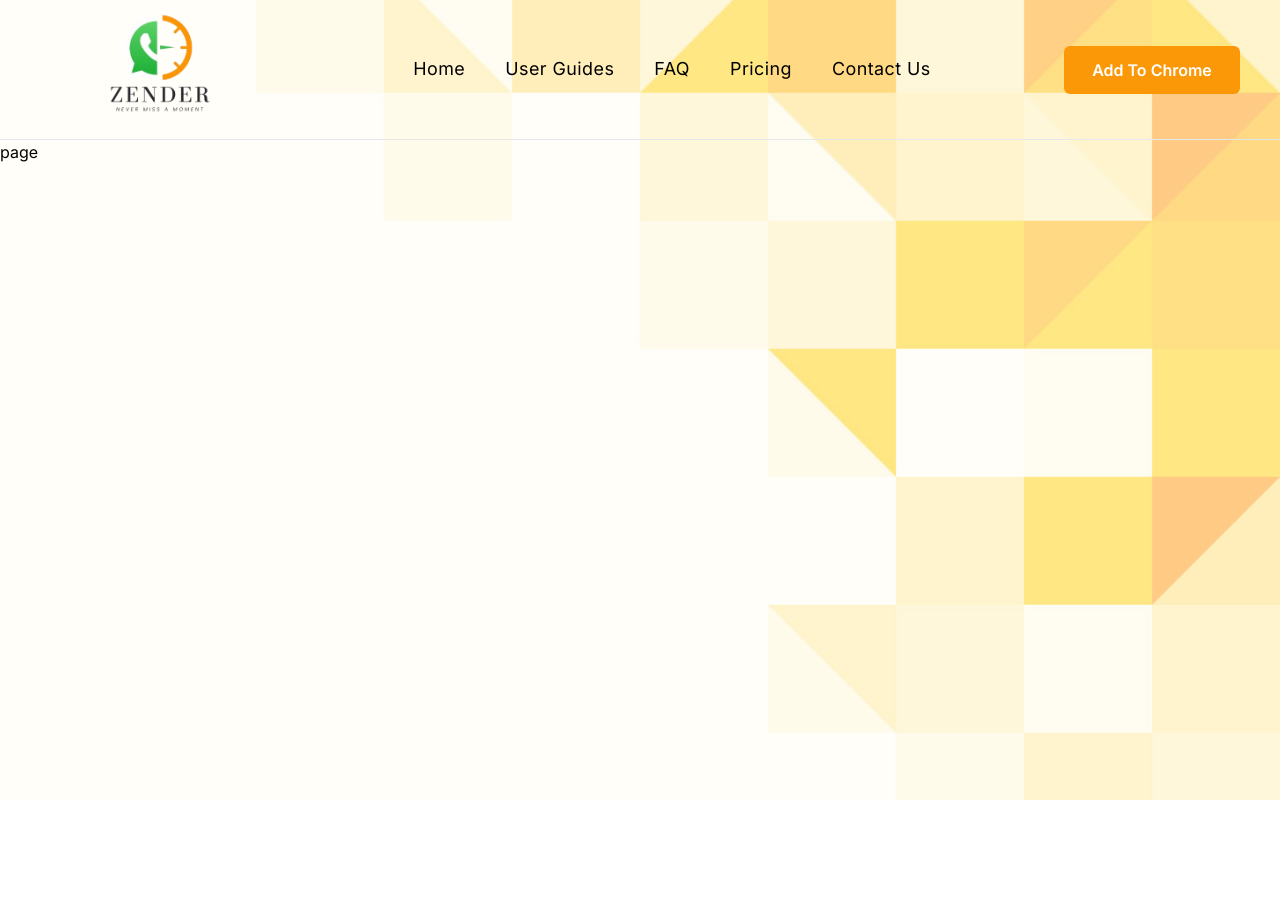
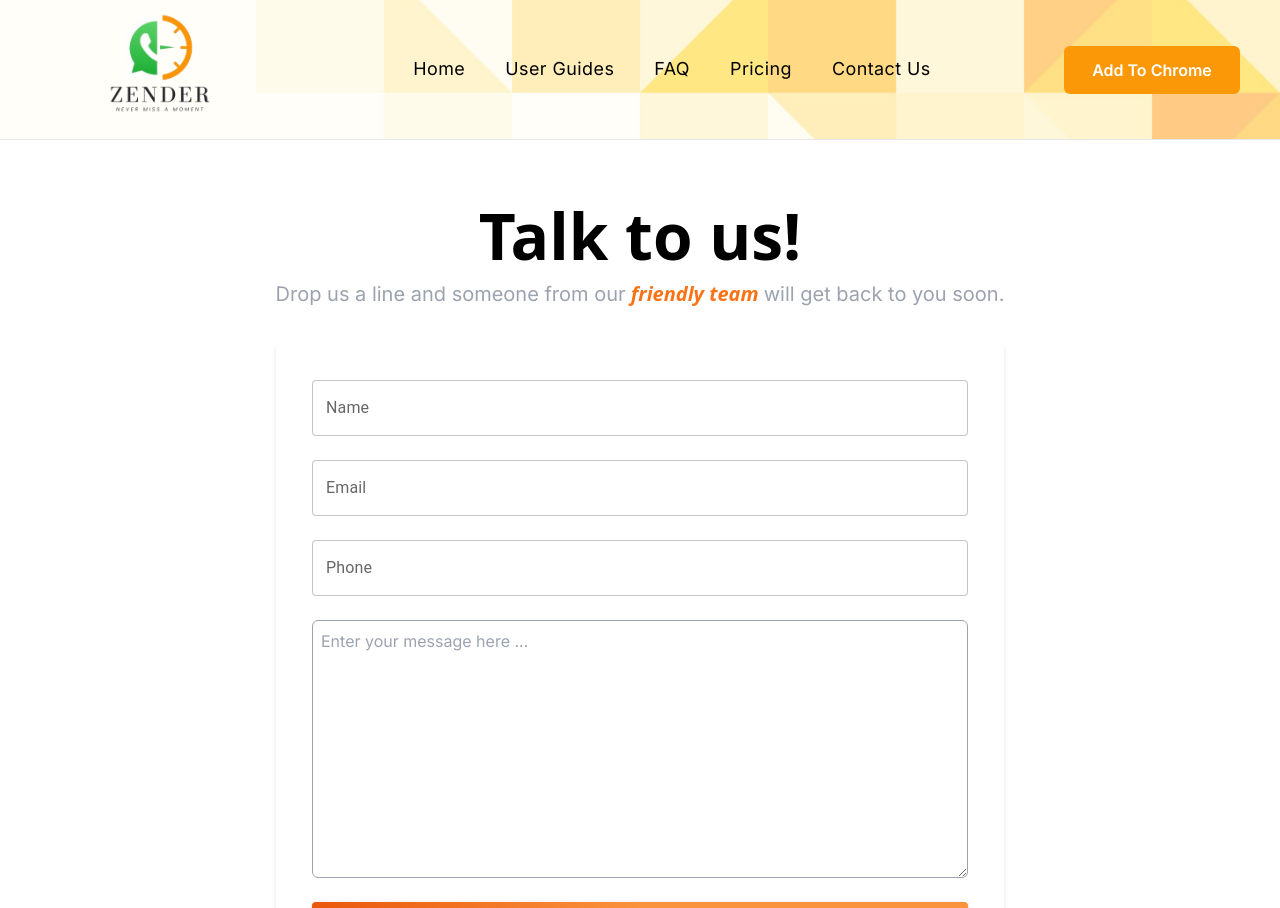
Before and after one commit to Nouman-Ali953/messages_extension, a Next.js app: page /contact in a window 1280 px wide. Shown: the top 908 px of the page. Before the commit the page ends 800 px from the top, so only its background shows below. Built offline with nearby package versions, Linux system fonts and the light colour scheme.

Commit message:
contact form design

```diff
--- a/package.json
+++ b/package.json
@@ -11,6 +11,7 @@
   "dependencies": {
     "@emotion/react": "^11.13.3",
     "@emotion/styled": "^11.13.0",
+    "@mui/base": "^5.0.0-beta.40",
     "@mui/icons-material": "^6.0.0",
     "@mui/material": "^6.0.0",
     "next": "14.2.7",
--- a/src/app/contact/page.jsx
+++ b/src/app/contact/page.jsx
@@ -1,9 +1,65 @@
-import React from 'react'
+"use client";
+import { TextareaAutosize } from "@mui/base";
+import { Button, TextField } from "@mui/material";
+import React from "react";
 
 const page = () => {
   return (
-    <div>page</div>
-  )
-}
+    <div class="w-full min-h-[100vh] bg-white flex justify-center items-center">
+      <div>
+        <div className="mt-12">
+          <h2 className="text-center text-[4rem] p-3 pt-0 font-extrabold font-sans">
+            Talk to us!
+          </h2>
+          <p className="-mt-4 text-xl font-[400] text-gray-400 text-center">
+            Drop us a line and someone from our
+            <span className=" italic  font-sans text-orange-500 font-extrabold transition-colors ease-in-out cursor-pointer">
+              {" "}
+              friendly team{" "}
+            </span>
+            will get back to you soon.
+          </p>
+        </div>
 
-export default page
+        {/* form section */}
+        <div className="mt-8 w-[100%] mb-7 pt-10 pb-10 rounded-md shadow-md">
+          <form className="flex flex-col gap-6 justify-center items-center w-full">
+            <TextField
+              id="outlined-basic"
+              label="Name"
+              variant="outlined"
+              className="w-[90%]"
+            />
+            <TextField
+              id="outlined-basic"
+              label="Email"
+              variant="outlined"
+              className="w-[90%]"
+            />
+            <TextField
+              id="outlined-basic"
+              label="Phone"
+              variant="outlined"
+              className="w-[90%]"
+            />
+            <TextareaAutosize
+              aria-label="minimum height"
+              minRows={10}
+              className="w-[90%] p-2 border border-gray-400 rounded-md outline-none "
+              placeholder="Enter your message here ..."
+            />
+            <Button
+  variant="contained"
+  className="text-white w-[90%] h-14 hover:w-[96%] transition-all duration-200 bg-gradient-to-r from-orange-600 via-orange-400 to-orange-400 font-sans text-xl"
+>
+  Send Message
+</Button>
+
+          </form>
+        </div>
+      </div>
+    </div>
+  );
+};
+
+export default page;
```
Also changed, not shown: 1 other file (tests, documents, lock files or other folders).
